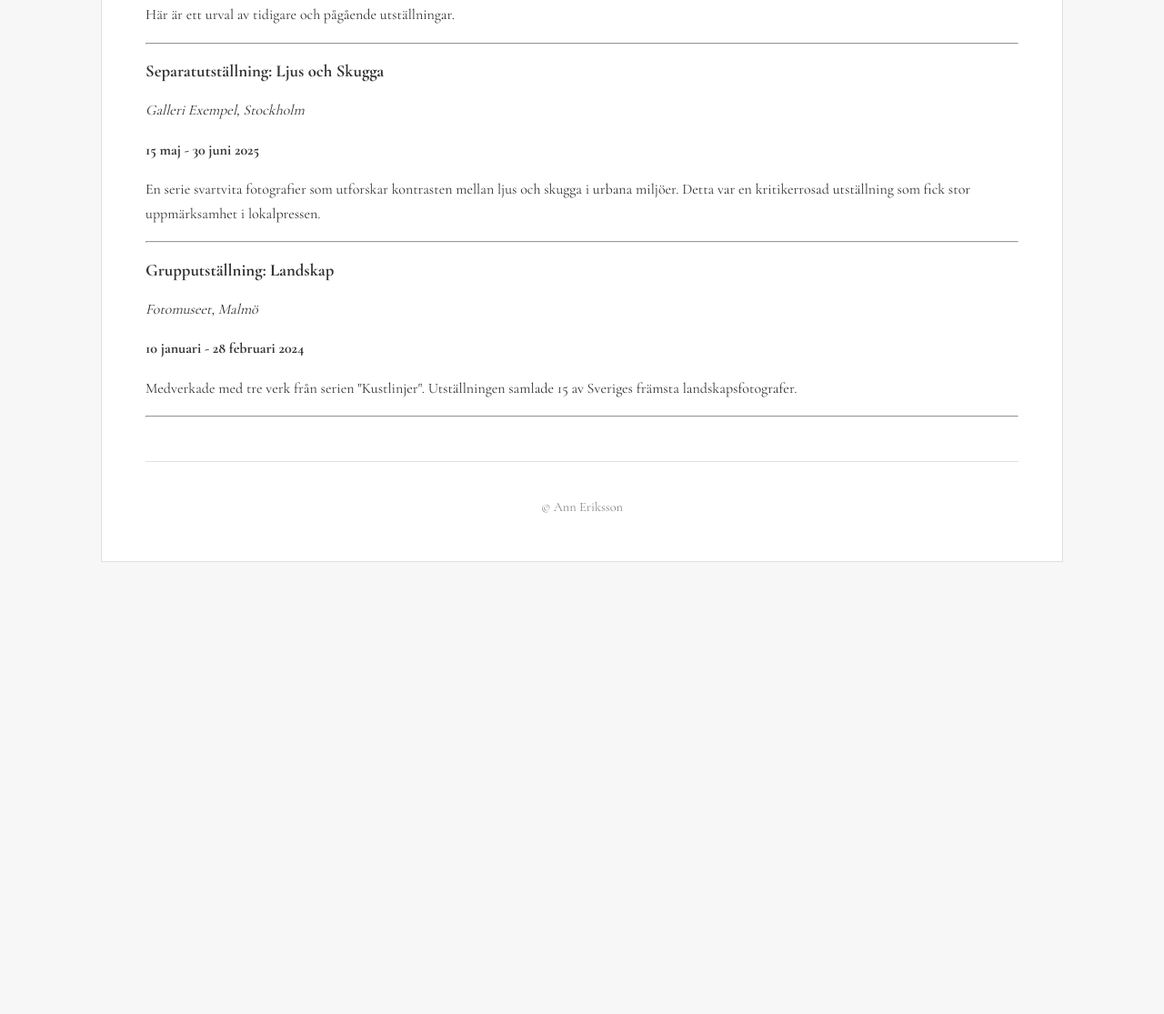
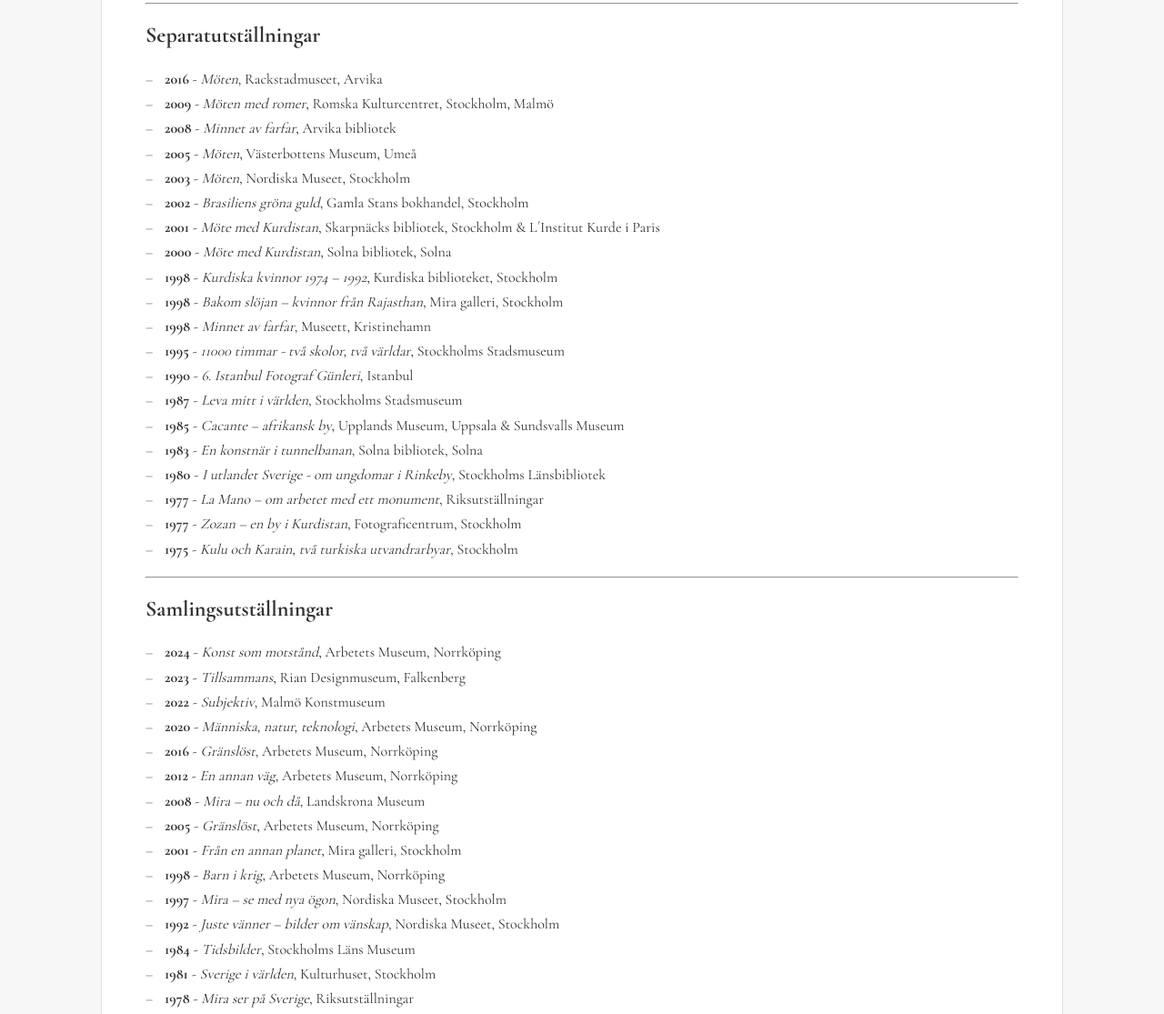
Before and after one commit to seallard/ann-portfolio, an Eleventy site: page src/pages/exhibitions.md in a window 1280 px wide. Shown: the part 260-1375 px from the top of the page at 91% size. Before the commit the page ends 910 px from the top, so only its background shows below. Built offline with nearby package versions, Linux system fonts and the light colour scheme; Eleventy itself is replaced by a stand-in of ours; files that its build step writes are made by us from their sources; files whose address does not match are found by name.

Commit message:
Add exhibitions and tour booking page

```diff
--- a/src/pages/exhibitions.md
+++ b/src/pages/exhibitions.md
@@ -6,24 +6,52 @@
 
 # Utställningar
 
-Här är ett urval av tidigare och pågående utställningar.
+---
+
+
+## Separatutställningar
+
+- **2016** - *Möten*, Rackstadmuseet, Arvika
+- **2009** - *Möten med romer*, Romska Kulturcentret, Stockholm, Malmö
+- **2008** - *Minnet av farfar*, Arvika bibliotek
+- **2005** - *Möten*, Västerbottens Museum, Umeå
+- **2003** - *Möten*, Nordiska Museet, Stockholm
+- **2002** - *Brasiliens gröna guld*, Gamla Stans bokhandel, Stockholm
+- **2001** - *Möte med Kurdistan*, Skarpnäcks bibliotek, Stockholm & L´Institut Kurde i Paris
+- **2000** - *Möte med Kurdistan*, Solna bibliotek, Solna
+- **1998** - *Kurdiska kvinnor 1974 – 1992*, Kurdiska biblioteket, Stockholm
+- **1998** - *Bakom slöjan – kvinnor från Rajasthan*, Mira galleri, Stockholm
+- **1998** - *Minnet av farfar*, Museett, Kristinehamn
+- **1995** - *11000 timmar - två skolor, två världar*, Stockholms Stadsmuseum
+- **1990** - *6. Istanbul Fotograf Günleri*, Istanbul
+- **1987** - *Leva mitt i världen*, Stockholms Stadsmuseum
+- **1985** - *Cacante – afrikansk by*, Upplands Museum, Uppsala & Sundsvalls Museum
+- **1983** - *En konstnär i tunnelbanan*, Solna bibliotek, Solna
+- **1980** - *I utlandet Sverige - om ungdomar i Rinkeby*, Stockholms Länsbibliotek
+- **1977** - *La Mano – om arbetet med ett monument*, Riksutställningar
+- **1977** - *Zozan – en by i Kurdistan*, Fotograficentrum, Stockholm
+- **1975** - *Kulu och Karain, två turkiska utvandrarbyar*, Stockholm
 
 ---
 
-### Separatutställning: Ljus och Skugga
-*Galleri Exempel, Stockholm*
+## Samlingsutställningar
 
-**15 maj - 30 juni 2025**
+- **2024** - *Konst som motstånd*, Arbetets Museum, Norrköping
+- **2023** - *Tillsammans*, Rian Designmuseum, Falkenberg
+- **2022** - *Subjektiv*, Malmö Konstmuseum
+- **2020** - *Människa, natur, teknologi*, Arbetets Museum, Norrköping
+- **2016** - *Gränslöst*, Arbetets Museum, Norrköping
+- **2012** - *En annan väg*, Arbetets Museum, Norrköping
+- **2008** - *Mira – nu och då*, Landskrona Museum
+- **2005** - *Gränslöst*, Arbetets Museum, Norrköping
+- **2001** - *Från en annan planet*, Mira galleri, Stockholm
+- **1998** - *Barn i krig*, Arbetets Museum, Norrköping
+- **1997** - *Mira – se med nya ögon*, Nordiska Museet, Stockholm
+- **1992** - *Juste vänner – bilder om vänskap*, Nordiska Museet, Stockholm
+- **1984** - *Tidsbilder*, Stockholms Läns Museum
+- **1981** - *Sverige i världen*, Kulturhuset, Stockholm
+- **1978** - *Mira ser på Sverige*, Riksutställningar
 
-En serie svartvita fotografier som utforskar kontrasten mellan ljus och skugga i urbana miljöer. Detta var en kritikerrosad utställning som fick stor uppmärksamhet i lokalpressen.
-
----
-
-### Grupputställning: Landskap
-*Fotomuseet, Malmö*
-
-**10 januari - 28 februari 2024**
-
-Medverkade med tre verk från serien "Kustlinjer". Utställningen samlade 15 av Sveriges främsta landskapsfotografer.
-
----
+<div class="exhibition-poster">
+  {% image "./src/assets/images/moten.jpg", "Utställningsaffisch för Möten på Västerbottens museum", "(min-width: 768px) 50vw, 100vw" %}
+</div>
--- a/src/style.css
+++ b/src/style.css
@@ -200,3 +200,29 @@
   /* Optional: Make the dash a little less prominent than the text */
   color: #666;
 }
+
+/* =================================================================== */
+/* 8. Full-Width Poster Styling                                      */
+/* =================================================================== */
+
+.exhibition-poster {
+  /* Center the poster on the page */
+  margin: 2rem auto 3rem;
+  text-align: center;
+}
+
+.exhibition-poster picture {
+  /* Ensure the picture element behaves correctly */
+  display: block;
+}
+
+.exhibition-poster img {
+  /* Allow the image to be full width but not larger than a max size */
+  width: 100%;
+  max-width: 600px; /* Adjust this value as needed */
+  height: auto;
+
+  /* Add a nice shadow to lift it off the page */
+  box-shadow: 0 8px 24px rgba(0,0,0,0.15);
+  border: 1px solid #eee; /* A subtle border */
+}
```
Also changed, not shown: src/pages/cv.md (+2 -2 lines), src/pages/tour.md (+14 -22 lines), src/assets/images/moten.jpg (added).
